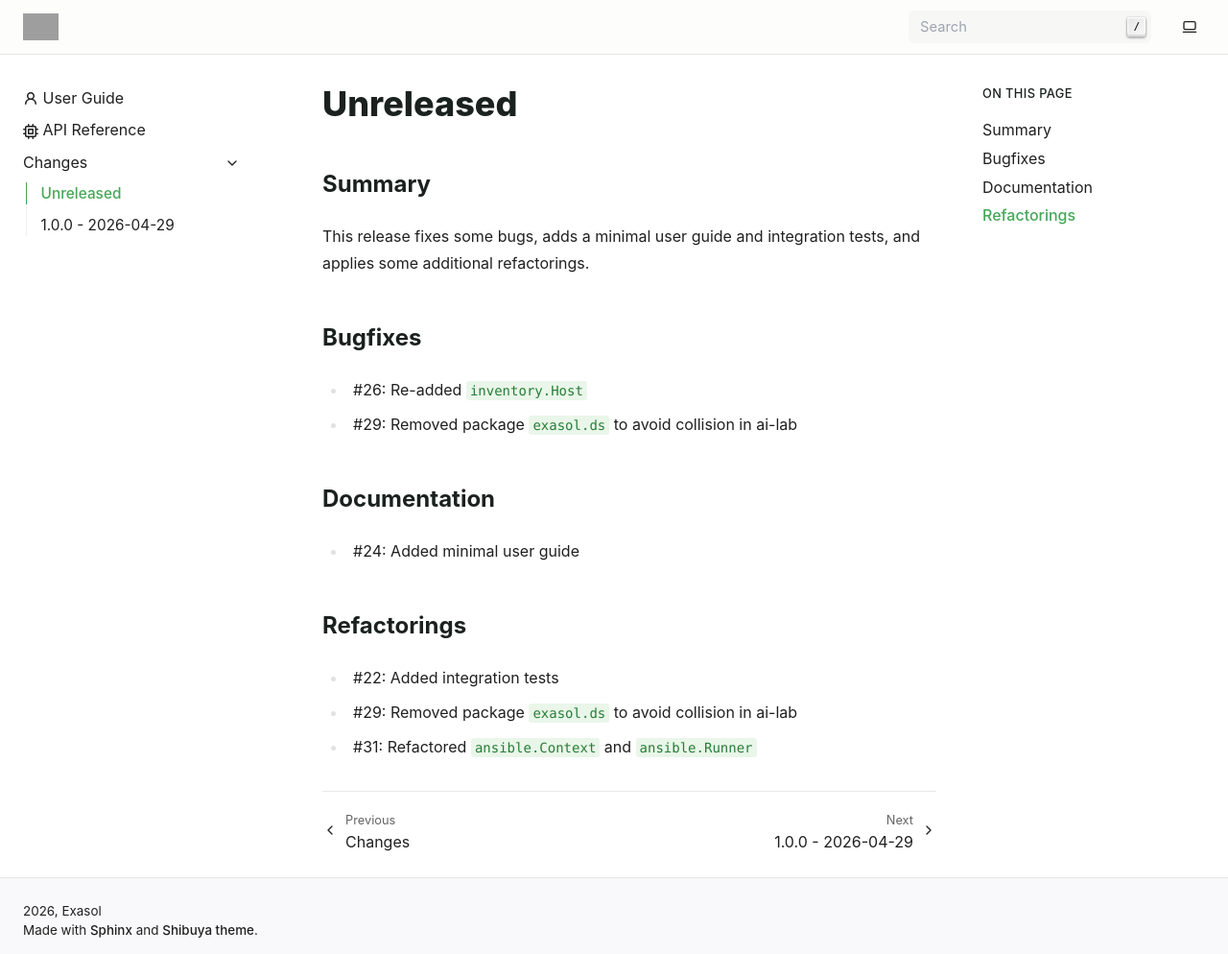
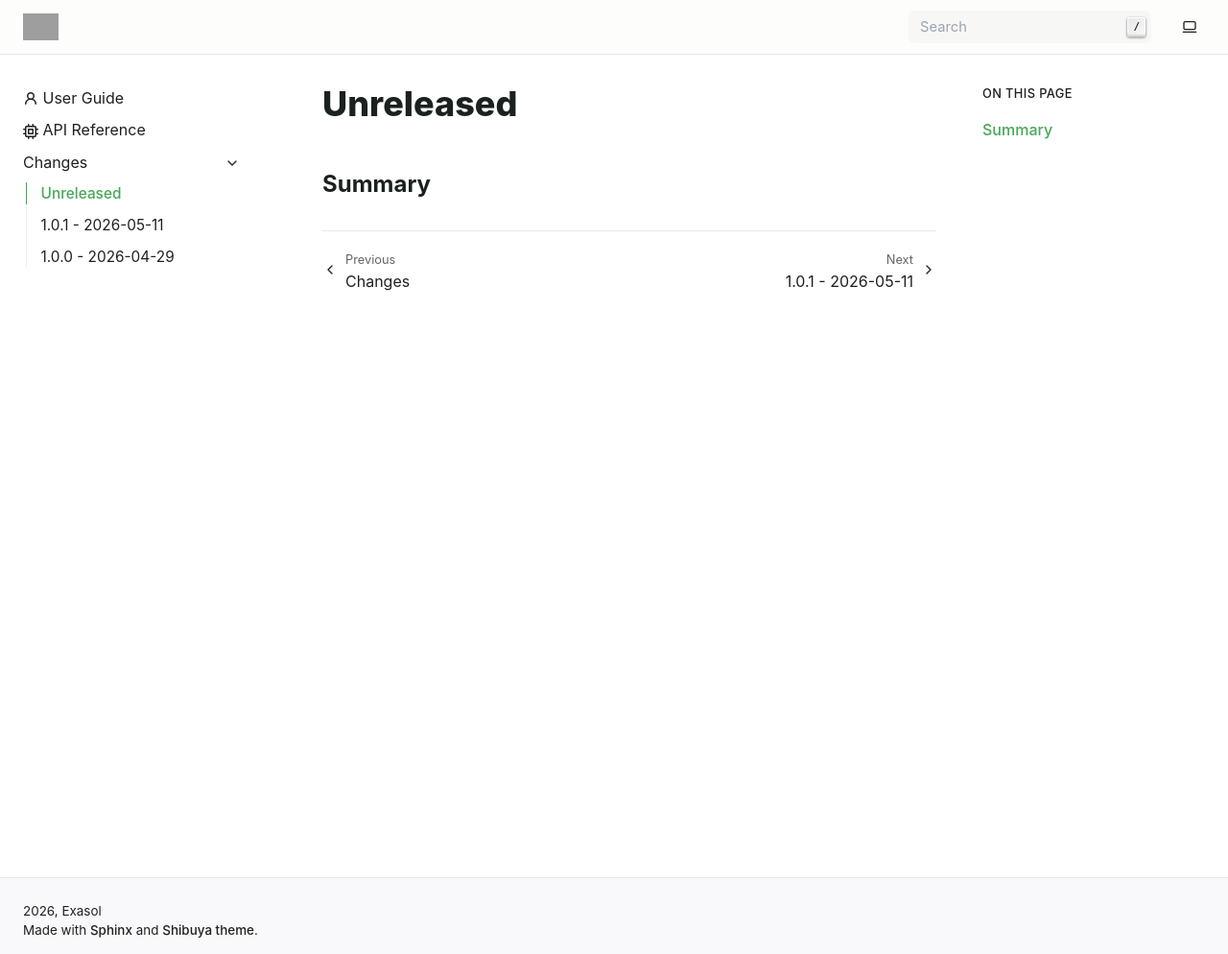
Before and after one commit to exasol/ansible-runner-wrapper, a Sphinx documentation site: the page built from doc/changes/unreleased.md, in a window 1280 px wide and 994 px high. Shown: the whole window at 96% size. Built offline with Sphinx 7.4.7, drawn with Linux system fonts in a browser that asks for light colours; pages that are not in the unit, such as notebooks, are missing from menus; grey boxes are pictures that could not be loaded.

Commit message:
Prepare release 1.0.1

```diff
--- a/doc/changes/unreleased.md
+++ b/doc/changes/unreleased.md
@@ -1,21 +1,3 @@
 # Unreleased
 
 ## Summary
-
-This release fixes some bugs, adds a minimal user guide and integration tests,
-and applies some additional refactorings.
-
-## Bugfixes
-
-* #26: Re-added `inventory.Host`
-* #29: Removed package `exasol.ds` to avoid collision in ai-lab
-
-## Documentation
-
-* #24: Added minimal user guide
-
-## Refactorings
-
-* #22: Added integration tests
-* #29: Removed package `exasol.ds` to avoid collision in ai-lab
-* #31: Refactored `ansible.Context` and `ansible.Runner`
--- a/exasol/ansible/version.py
+++ b/exasol/ansible/version.py
@@ -10,6 +10,6 @@ If you need to change the version, do so in the pyproject.toml, e.g. by using
 
 MAJOR = 1
 MINOR = 0
-PATCH = 0
+PATCH = 1
 VERSION = f"{MAJOR}.{MINOR}.{PATCH}"
 __version__ = VERSION
--- a/pyproject.toml
+++ b/pyproject.toml
@@ -1,6 +1,6 @@
 [project]
 name = "exasol-ansible-runner-wrapper"
-version = "1.0.0"
+version = "1.0.1"
 description = "Python wrapper for running Ansible"
 authors = [
     {name = "Mykhailo Skliar", email = "mykhailo.skliar@exasol.com"},
```
Also changed, not shown: doc/changes/changelog.md (+2 -0 lines), doc/changes/changes_1.0.1.md (added, +32 -0 lines).
